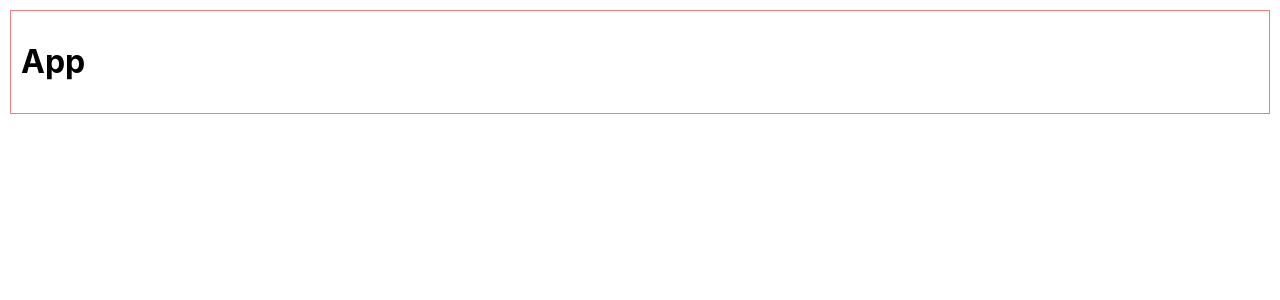
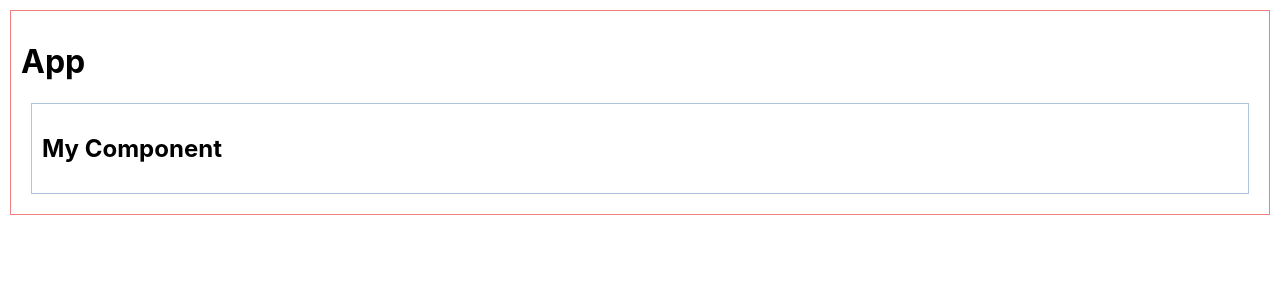
Before and after one commit to vjself/debug-mini-student-problems, a React (Create React App) app: page / in a window 1280 px wide. Shown: the top 300 px of the page. Built offline with nearby package versions, Linux system fonts and the light colour scheme.

Commit message:
Add base component

```diff
--- a/src/App.js
+++ b/src/App.js
@@ -1,11 +1,13 @@
 import React, { Component } from 'react';
 import './App.css';
+import MyComponent from './MyComponent';
 
 class App extends Component {
   render() {
     return (
       <div className="app">
         <h1>App</h1>
+        <MyComponent />
       </div>
     );
   }
--- /dev/null
+++ b/src/MyComponent.css
@@ -0,0 +1,5 @@
+.my-component-container {
+  margin: 10px;
+  padding: 10px;
+  border: 1px lightsteelblue solid;
+}
--- /dev/null
+++ b/src/MyComponent.js
@@ -0,0 +1,17 @@
+import React, { Component } from 'react';
+import './MyComponent.css';
+
+export default class MyComponent extends Component {
+  // constructor() {
+  //   super();
+  //   this.state = {};
+  // }
+
+  render() {
+    return (
+      <div className="my-component-container">
+        <h2>My Component</h2>
+      </div>
+    );
+  }
+}
```
